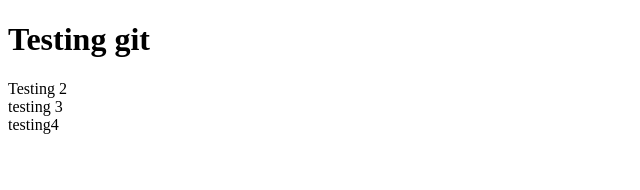
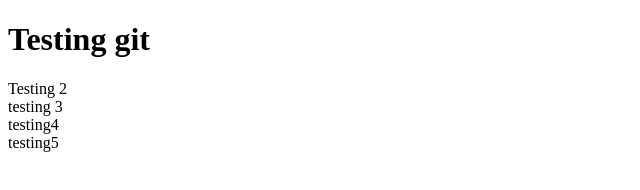
Before and after one commit to ayushhj/testrepo, a plain HTML site: page index.html in a window 1280 px wide. Shown: the full height of the page, 0-640 px from the left. Drawn offline with Linux system fonts and the light colour scheme.

Commit message:
testing5

```diff
--- a/index.html
+++ b/index.html
@@ -10,5 +10,6 @@
     <div>Testing 2</div>
     <div>testing 3</div>
     <div>testing4</div>
+    <div>testing5</div>
 </body>
 </html>
```
